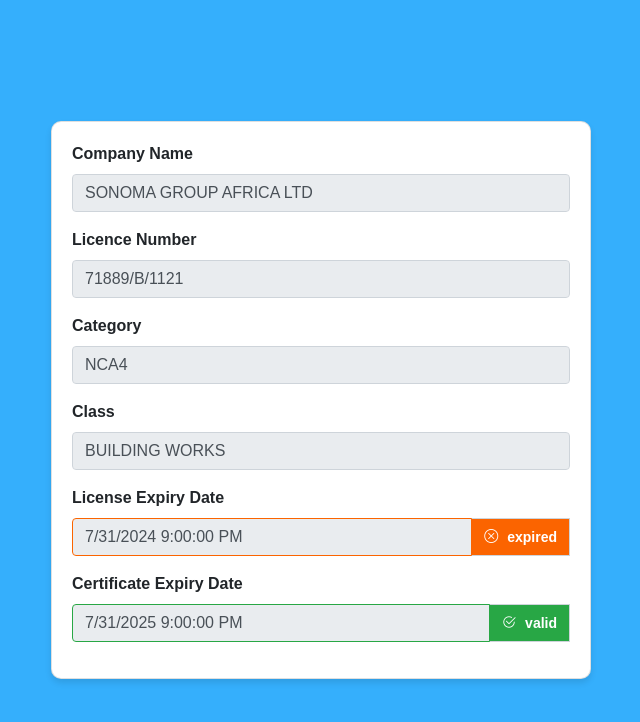
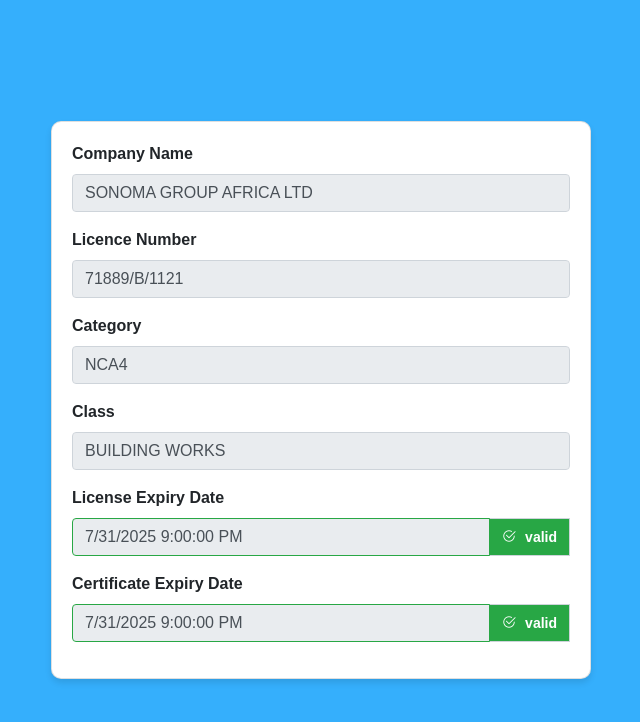
Before and after one commit to portal-nca/DocumentChecker.aspx, a plain HTML site: page index.html in a window 1280 px wide. Shown: the whole page, without its empty margins (319-959 px from the left). Drawn offline with nearby package versions, Linux system fonts and the light colour scheme.

Commit message:
Update index.html

```diff
--- a/index.html
+++ b/index.html
@@ -85,10 +85,10 @@
                             <div class="form-group">
                                 <label for="license_expiry_date" class="font-weight-bold">License Expiry Date</label>
                                 <div class="input-group">
-                                    <input type="text" id="license_expiry_date" class="form-control border-danger" readonly value="7/31/2024 9:00:00 PM">
+                                    <input type="text" id="license_expiry_date" class="form-control border-success" readonly value="7/31/2025 9:00:00 PM">
                                     <div class="input-group-append">
-                                        <span class="input-group-text bg-danger text-white">
-                                            <i class="bi bi-x-circle pr-1"></i>expired
+                                        <span class="input-group-text bg-success text-white">
+                                            <i class="bi bi-check2-circle pr-1"></i>valid
                                         </span>
                                     </div>
                                 </div>
```
